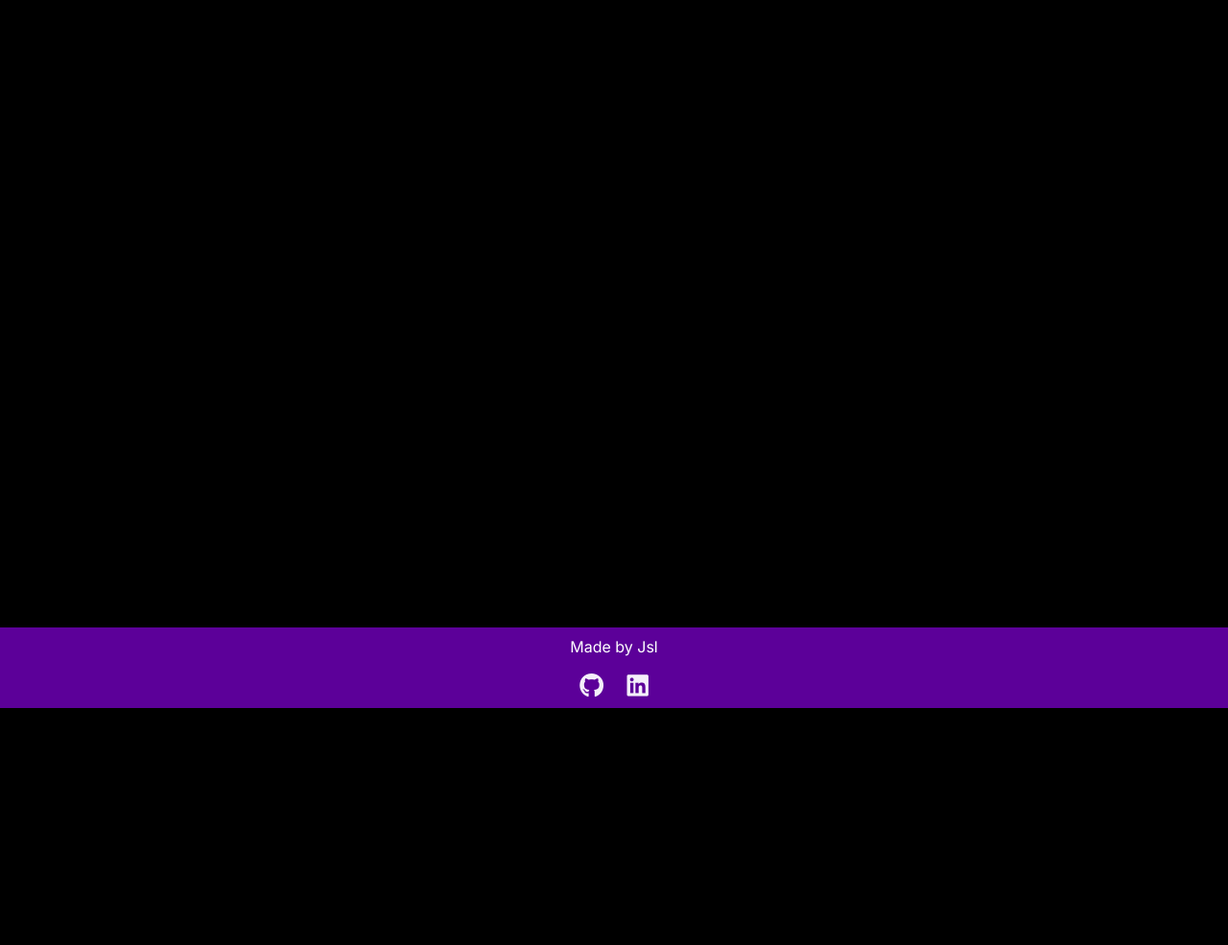
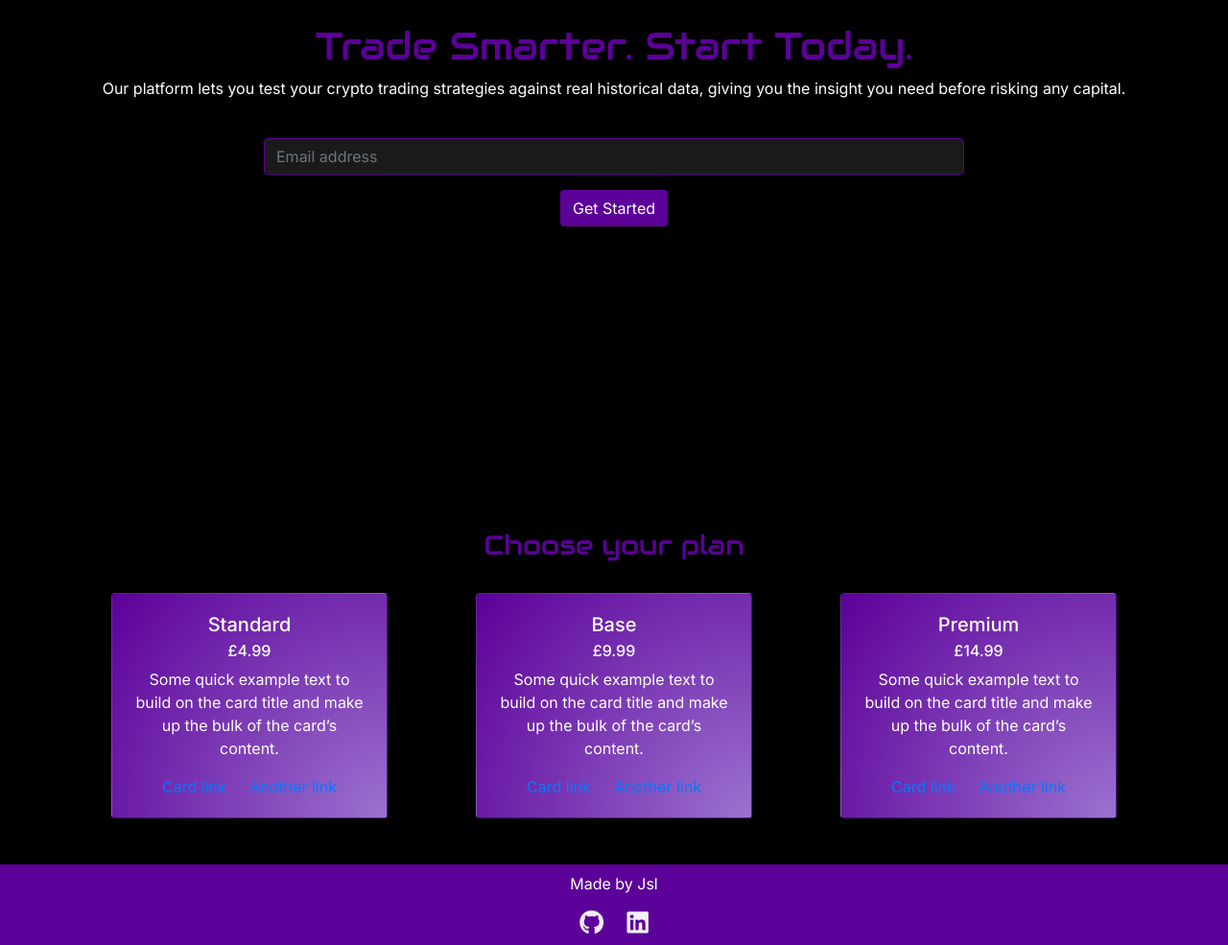
Before and after one commit to john-lohoba/Milestone-Project-4, a Django app: page / in a window 1280 px wide. Shown: the part 62-1047 px from the top of the page at 96% size. Before the commit the page ends 800 px from the top, so only its background shows below. Run offline with Django 4.2, Linux system fonts and the light colour scheme; some libraries are stand-ins or nearby versions.

Commit message:
Add hero and subscription sections structure to home.html with styles

```diff
--- /dev/null
+++ b/home/static/home/css/home.css
@@ -0,0 +1,17 @@
+header {
+  height: 60vh;
+}
+
+.email-input {
+  color: white;
+  background-color: rgba(255, 255, 255, 0.1);
+  border: solid, 1px, var(--primary-color);
+}
+
+.custom-card {
+  background: radial-gradient(
+    circle at bottom right,
+    var(--highlight-color),
+    var(--primary-color)
+  );
+}
--- a/home/templates/home/index.html
+++ b/home/templates/home/index.html
@@ -1,8 +1,85 @@
 {% extends "base.html" %}
 {% load static %}
+
+{% block extra_css %}
+<link rel="stylesheet" href="{% static 'home/css/home.css' %}">
+{% endblock %}
 
 {% block page_header %}
 {% endblock %}
 
 {% block content %}
+<header class="m-4">
+  <div class="container text-center">
+    <div class="row">
+      <div class="col-12">
+        <h1>Trade Smarter. Start Today.</h1>
+      </div>
+      <div class="col-12">
+        <p>Our platform lets you test your crypto trading strategies against real historical data, giving you the insight you need before risking any capital.</p>
+      </div>
+    </div>
+  </div>
+  <div class="container mt-4 text-center">
+    <form>
+      <div class="row justify-content-center">
+        <div class="col-12 col-md-8 mb-3">
+          <input type="email" name="form-control" placeholder="Email address" class="email-input form-control">
+        </div>
+        <div class="col-12 mb-3">
+          <button type="submit" class="btn custom-button-primary">Get Started</button>
+        </div>
+      </div>
+    </form>
+  </div>
+</header>
+
+<!-- Subscription Plans Section -->
+<section class="m-4">
+  <div class="container text-center">
+    <div class="row justify-content-center">
+      <div class="col-12">
+        <h3> Choose your plan</h3>
+      </div>
+    </div>
+  </div>
+  <div class="container text-center">
+    <div class="row justify-content-center">
+      <div class="col-md-6 col-lg-4 my-4">
+        <div class="card custom-card mx-auto" style="width: 18rem;">
+          <div class="card-body">
+            <h5 class="card-title">Standard</h5>
+            <h6 class="card-subtitle mb-2 text-body-secondary">£4.99</h6>
+            <p class="card-text">Some quick example text to build on the card title and make up the bulk of the card’s content.</p>
+            <a href="#" class="card-link">Card link</a>
+            <a href="#" class="card-link">Another link</a>
+          </div>
+        </div>
+      </div>
+      <div class="col-md-6 col-lg-4 my-4">
+        <div class="card custom-card mx-auto" style="width: 18rem;">
+          <div class="card-body">
+            <h5 class="card-title">Base</h5>
+            <h6 class="card-subtitle mb-2 text-body-secondary">£9.99</h6>
+            <p class="card-text">Some quick example text to build on the card title and make up the bulk of the card’s content.</p>
+            <a href="#" class="card-link">Card link</a>
+            <a href="#" class="card-link">Another link</a>
+          </div>
+        </div>
+      </div>
+      <div class="col-md-6 col-lg-4 my-4">
+        <div class="card custom-card mx-auto" style="width: 18rem;">
+          <div class="card-body">
+            <h5 class="card-title">Premium</h5>
+            <h6 class="card-subtitle mb-2 text-body-secondary">£14.99</h6>
+            <p class="card-text">Some quick example text to build on the card title and make up the bulk of the card’s content.</p>
+            <a href="#" class="card-link">Card link</a>
+            <a href="#" class="card-link">Another link</a>
+          </div>
+        </div>
+      </div>
+    </div>
+  </div>
+</section>
+
 {% endblock %}
--- a/static/css/base.css
+++ b/static/css/base.css
@@ -1,14 +1,14 @@
 /* Google Fonts */
-@import url('https://fonts.googleapis.com/css2?family=Audiowide&family=Inter:ital,opsz,wght@0,14..32,100..900;1,14..32,100..900&display=swap');
+@import url("https://fonts.googleapis.com/css2?family=Audiowide&family=Inter:ital,opsz,wght@0,14..32,100..900;1,14..32,100..900&display=swap");
 
 /* CSS variables */
 :root {
-  --primary-font:"Inter", sans-sefir;
-  --secondary-font:"Audiowide", sans-sefir;
-  --primary-color:#5c0099;
-  --secondary-color:#2f184b;
-  --highlight-color:#9b72cf;
-  --highlight-color-light:#f4effa;
+  --primary-font: "Inter", sans-sefir;
+  --secondary-font: "Audiowide", sans-sefir;
+  --primary-color: #5c0099;
+  --secondary-color: #2f184b;
+  --highlight-color: #9b72cf;
+  --highlight-color-light: #f4effa;
 }
 
 /* Global Styles */
@@ -51,6 +51,12 @@ h3 {
   border-color: var(--primary-color);
 }
 
+/* Buttons */
+.custom-button-primary {
+  color: white;
+  background-color: var(--primary-color);
+}
+
 /* Footer */
 footer {
   background-color: var(--primary-color);
--- a/tbo/settings.py
+++ b/tbo/settings.py
@@ -122,7 +122,7 @@ USE_TZ = True
 # Static files (CSS, JavaScript, Images)
 # https://docs.djangoproject.com/en/4.2/howto/static-files/
 
-STATIC_URL = "static/"
+STATIC_URL = "/static/"
 
 STATICFILES_DIRS = (os.path.join(BASE_DIR, "static"),)
 
--- a/templates/base.html
+++ b/templates/base.html
@@ -17,7 +17,6 @@
   {% block corecss %}
   <link rel="stylesheet" href="https://stackpath.bootstrapcdn.com/bootstrap/4.4.1/css/bootstrap.min.css"
     integrity="sha384-Vkoo8x4CGsO3+Hhxv8T/Q5PaXtkKtu6ug5TOeNV6gBiFeWPGFN9MuhOf23Q9Ifjh" crossorigin="anonymous">
-  <link rel="stylesheet" href="https://fonts.googleapis.com/css?family=Lato&display=swap">
   <link rel="stylesheet" href="{% static 'css/base.css' %}">
   {% endblock %}
 
@@ -58,8 +57,11 @@
             </div>
         </div>
       </nav>
+
+{% block content %}
+{% endblock %}
+
 </body>
-
 
 <footer class="mt-auto">
         <div class="container text-center py-2">
```
Lines whose indentation alone changed are shown as unchanged.
